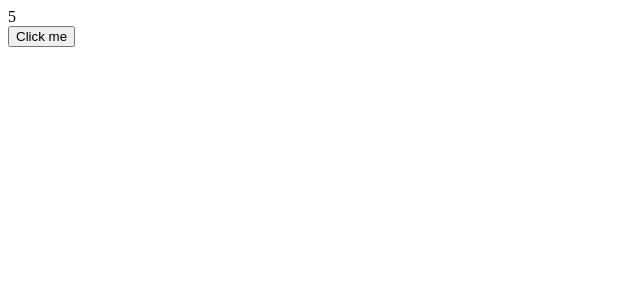
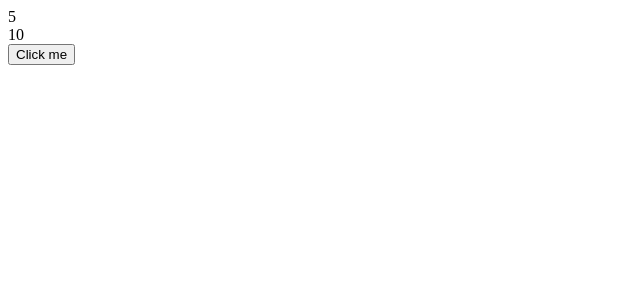
Before and after one commit to IhorTarkhan/react-intro, a React (Create React App) app: page / in a window 1280 px wide. Shown: the top 300 px of the page, without its empty margins (0-640 px from the left). Built offline with nearby package versions, Linux system fonts and the light colour scheme; the HTML template or start-up script is replaced by a standard one.

Commit message:
sample useEffect

```diff
--- a/src/Header.tsx
+++ b/src/Header.tsx
@@ -1,4 +1,4 @@
-import React, { useState } from "react";
+import React, { useEffect, useState } from "react";
 
 type Props = {
   color?: string;
@@ -6,6 +6,11 @@ type Props = {
 
 export const Header = (pros: Props) => {
   const [number, setNumber] = useState(5);
+  const [number2, setNumber2] = useState(number * 2);
+
+  useEffect(() => {
+    setNumber2(number * 2);
+  }, [number]);
 
   const click = () => {
     setNumber((prevState) => {
@@ -17,6 +22,8 @@ export const Header = (pros: Props) => {
     <div>
       {number}
       <br />
+      {number2}
+      <br />
       <button onClick={() => click()}>Click me</button>
     </div>
   );
```
